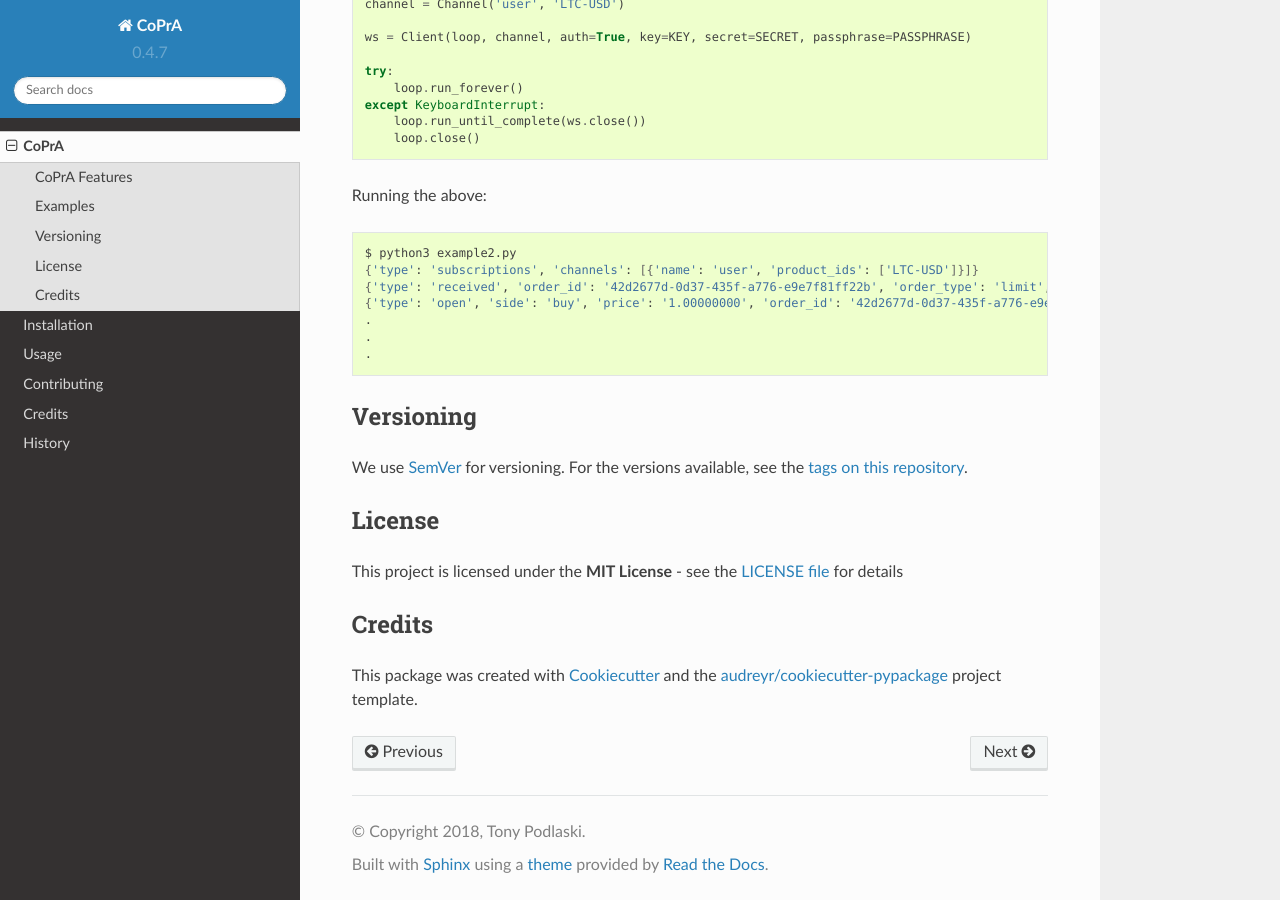
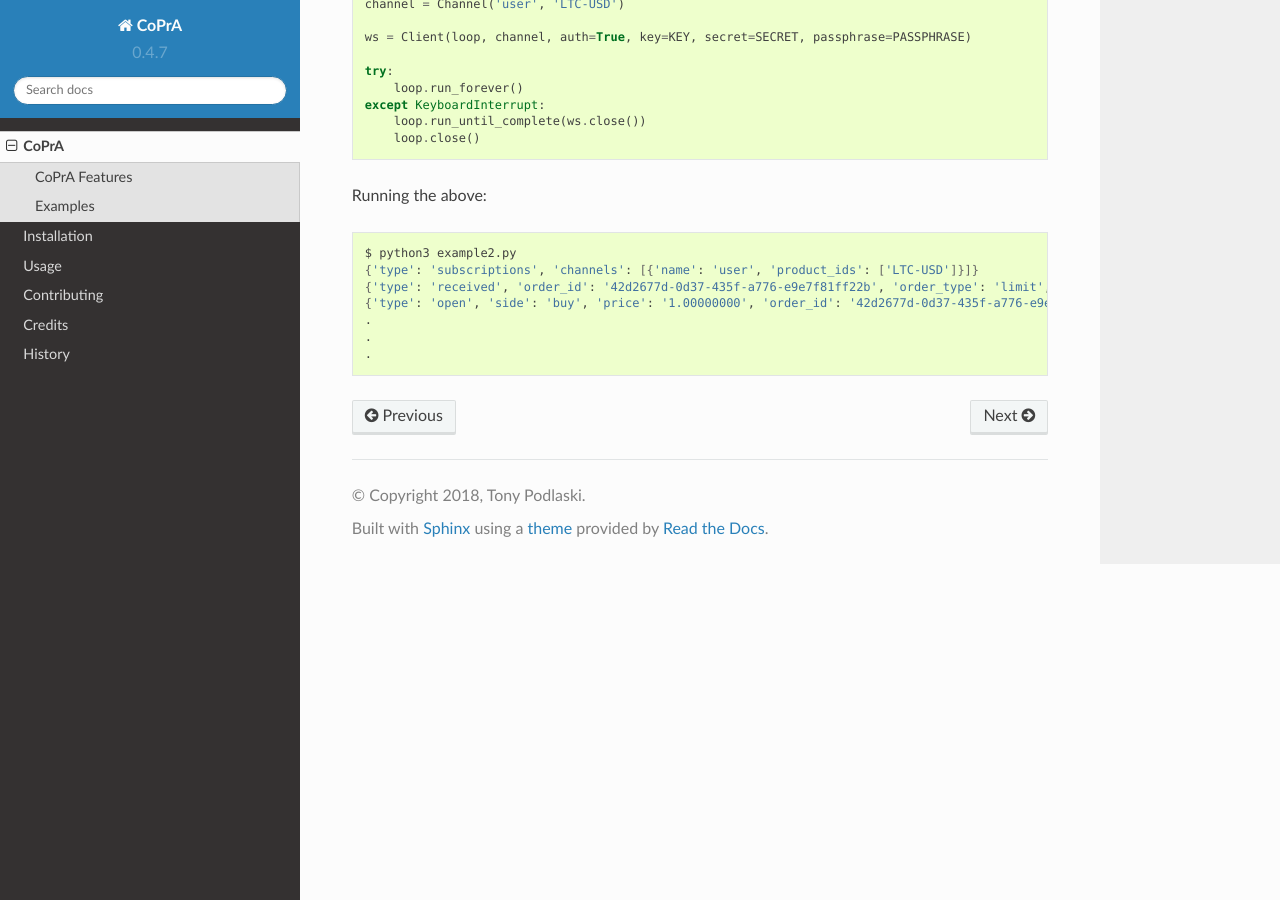
Before and after one commit to tpodlaski/copra, a Sphinx documentation site: the page built from docs/index.rst, in a window 1280 px wide and 900 px high, scrolled down 1736 px. Built offline with Sphinx 7.4.7 and the Read the Docs theme 2.0.0, drawn with Linux system fonts in a browser that asks for light colours; pages that are not in the unit, such as notebooks, are missing from menus.

Commit message:
Updated docs.

```diff
--- a/docs/contents.rst
+++ b/docs/contents.rst
@@ -6,4 +6,5 @@
    usage
    contributing
    authors
+   license
    history
--- a/docs/index.rst
+++ b/docs/index.rst
@@ -102,23 +102,6 @@ Running the above:
     .
     .
 
-Versioning
-----------
-
-We use `SemVer <http://semver.org/>`__ for versioning. For the versions available, see the `tags on this repository <https://github.com/tpodlaski/copra/tags>`__.
-
-
-License
--------
-
-This project is licensed under the **MIT License** - see the `LICENSE file <https://github.com/tpodlaski/copra/blob/master/LICENSE>`_ for details
-
-
-Credits
--------
-
-This package was created with `Cookiecutter <https://github.com/audreyr/cookiecutter>`__ and the `audreyr/cookiecutter-pypackage <https://github.com/audreyr/cookiecutter-pypackage>`__ project template.
-
 
 .. |Version| image:: https://img.shields.io/pypi/v/copra.svg
    :target: https://pypi.python.org/pypi/copra
--- a/docs/readme.rst
+++ /dev/null
@@ -1 +0,0 @@
-.. include:: ../README.rst
```
